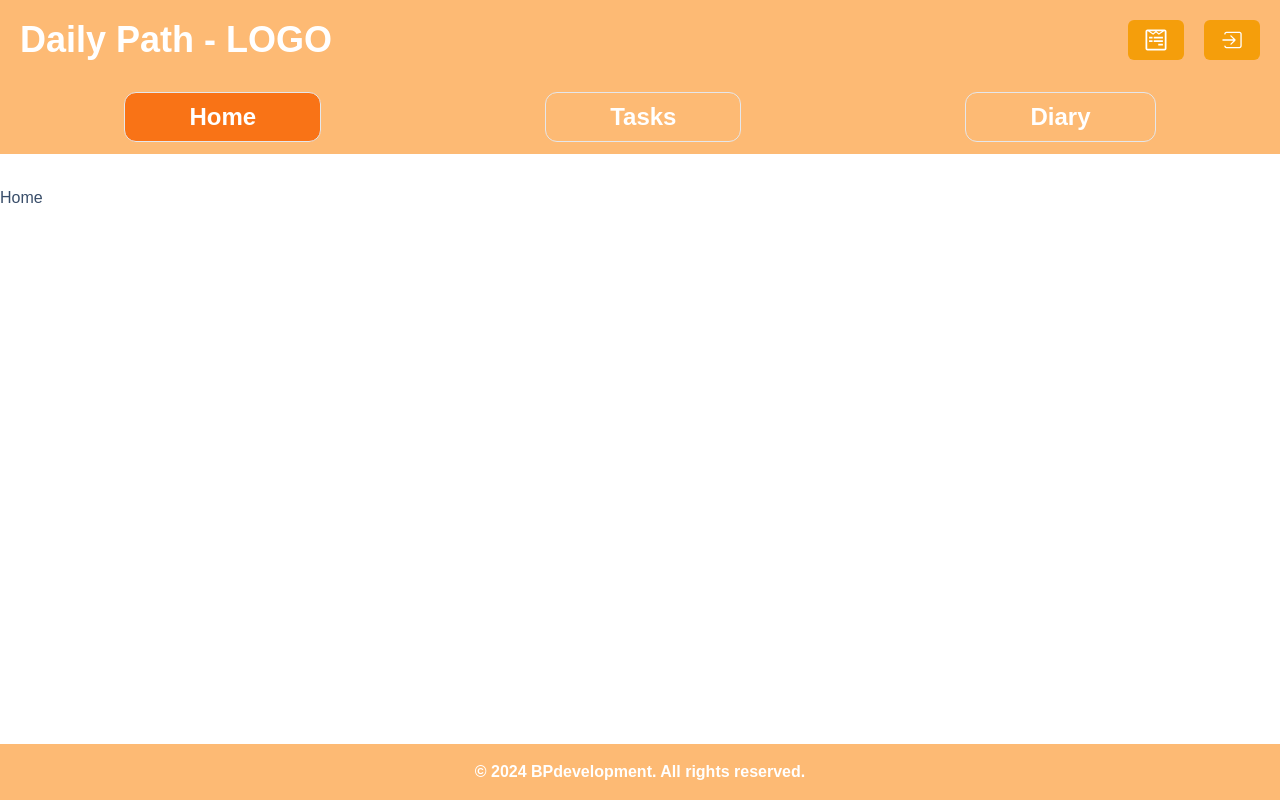
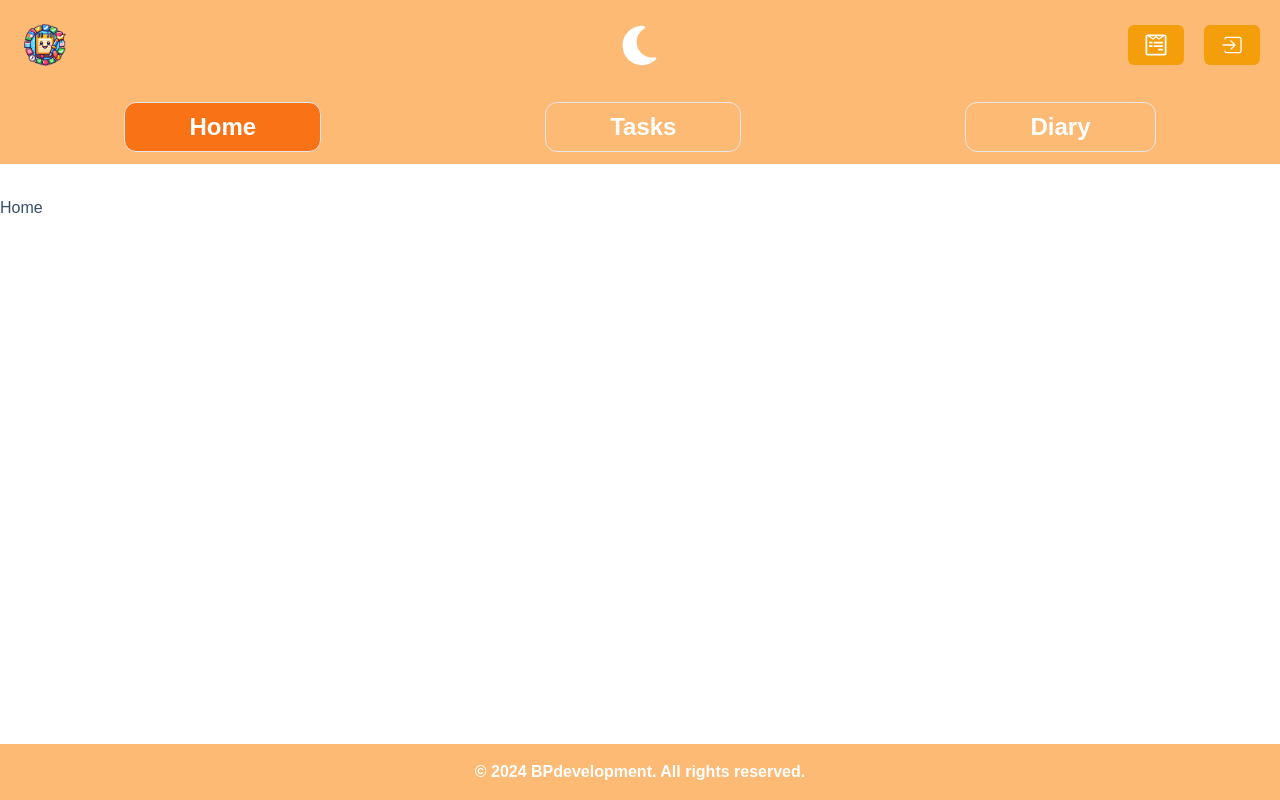
Before and after one commit to bojan-ski/next-daily-path, a Next.js app: page / in a window 1280 px wide. Built offline with nearby package versions, Linux system fonts and the light colour scheme; no server answers.

Commit message:
user is able to swith between light and dark theme/bg. ThemeToggle component created

```diff
--- a/app/layout.js
+++ b/app/layout.js
@@ -16,7 +16,7 @@ export const metadata = {
 export default function RootLayout({ children }) {
   return (
     // <html lang="en" data-theme="dracula">
-    <html lang="en" data-theme="winter">
+    <html lang="en">
       <body className="flex flex-col min-h-screen">
         <AppProvider>
           <Header />
--- a/app/loading.js
+++ b/app/loading.js
@@ -1,7 +1,7 @@
 const Loading = () => {
     return (
         <div className="flex items-center justify-center">
-            <div className="loading loading-ring w-96 bg-black" />
+            <div className="loading loading-ring w-96" />
         </div>
     )
 }
--- a/components/appLayout/header/OnboardingOptions.jsx
+++ b/components/appLayout/header/AuthenticationOptions.jsx
@@ -8,7 +8,7 @@ import SignOutBtn from "./SignOutBtn"
 import { FaWpforms } from "react-icons/fa";
 import { IoIosLogIn } from "react-icons/io";
 
-const OnboardingOptions = () => {
+const AuthenticationOptions = () => {
     const { userProfileDetails, setUserProfileDetails } = useGlobalContext()
 
     return (
@@ -16,7 +16,7 @@ const OnboardingOptions = () => {
             {userProfileDetails && userProfileDetails?.userLoggedIn ? (
                 <SignOutBtn setUserProfileDetails={setUserProfileDetails} />
             ) : (
-                <div className="flex items-center">
+                <div className="flex items-center justify-end">
                     <Link href='/sign-up' className="bg-amber-500 text-white rounded-md px-4 py-2 me-5 font-bold hover:bg-amber-600">
                         <FaWpforms size={24}/>
                     </Link>
@@ -29,4 +29,4 @@ const OnboardingOptions = () => {
     )
 }
 
-export default OnboardingOptions
+export default AuthenticationOptions
--- a/components/appLayout/header/Header.jsx
+++ b/components/appLayout/header/Header.jsx
@@ -1,12 +1,12 @@
 // components
+import TopHeader from "./TopHeader"
 import HeaderNavbar from "./HeaderNavbar"
-import Onboarding from "./Onboarding"
 
 const Header = () => {
   return (
     <header className="bg-orange-300">
-        <Onboarding/>
-        <HeaderNavbar/>
+      <TopHeader />
+      <HeaderNavbar />
     </header>
   )
 }
--- a/components/appLayout/header/HeaderNavbar.jsx
+++ b/components/appLayout/header/HeaderNavbar.jsx
@@ -11,11 +11,15 @@ const HeaderNavbar = () => {
         <nav className="navbar-header my-3 hidden md:block">
             <ul className="flex justify-center ">
                 {navigationLinks.map(({ href, label, altPath }) => {
-                    return <li key={href} className={`mx-28 font-bold border px-16 py-2 rounded-xl text-white hover:bg-orange-500 ${pathname === href || pathname === altPath ? 'bg-orange-500' : ''}`}>
-                        <Link href={href} className='text-2xl'>
+                    return <Link
+                        key={href}
+                        href={href}
+                        className={`mx-28 font-bold border px-16 py-2 rounded-xl text-white hover:bg-orange-500 ${pathname === href || pathname === altPath ? 'bg-orange-500' : ''}`}
+                    >
+                        <li href={href} className='text-2xl'>
                             {label}
-                        </Link>
-                    </li>
+                        </li>
+                    </Link>
                 })}
             </ul>
         </nav>
--- a/components/appLayout/header/Onboarding.jsx
+++ /dev/null
@@ -1,16 +0,0 @@
-// components
-import OnboardingOptions from "./OnboardingOptions"
-
-const Onboarding = () => {
-    return (
-        <div className="onboarding m-5 pb-3 flex justify-between">
-            <h2 className="text-4xl font-bold text-white">
-                Daily Path - LOGO
-            </h2>
-
-            <OnboardingOptions/>
-        </div>
-    )
-}
-
-export default Onboarding
--- a/components/appLayout/header/SignOutBtn.jsx
+++ b/components/appLayout/header/SignOutBtn.jsx
@@ -32,9 +32,11 @@ const SignOutBtn = ({ setUserProfileDetails }) => {
     }
 
     return (
-        <button onClick={() => logOutUser()} className="text-white bg-red-500 rounded-md px-4 py-2 hover:bg-red-600">
-            <FaSignOutAlt size={24}/>
-        </button>
+        <div className="sign-out-btn flex justify-end">
+            <button onClick={() => logOutUser()} className="text-white bg-red-500 rounded-md px-4 py-2 hover:bg-red-600">
+                <FaSignOutAlt size={24}/>
+            </button>
+        </div>
     )
 }
 
--- /dev/null
+++ b/components/appLayout/header/ThemeToggle.jsx
@@ -0,0 +1,36 @@
+'use client'
+import { useState } from "react";
+// icons
+import { FaSun } from "react-icons/fa";
+import { FaMoon } from "react-icons/fa6";
+
+const themes = {
+    light: 'winter',
+    dark: 'dracula'
+}
+
+const ThemeToggle = () => {
+    const [theme, setTheme] = useState(themes.light)
+
+    const toggleTheme = () => {
+        const newTheme = theme == themes.light ? themes.dark : themes.light
+        document.documentElement.setAttribute('data-theme', newTheme)
+        setTheme(newTheme)
+    }
+
+    return (
+        <div className="toggle-theme flex items-center justify-center">
+            {theme == 'winter' ? (
+                <button className="text-white hover:text-slate-950" onClick={toggleTheme}>
+                    <FaMoon size={45} />
+                </button>
+            ) : (
+                <button className="text-slate-950 hover:text-white" onClick={toggleTheme}>
+                    <FaSun size={45} />
+                </button>
+            )}
+        </div>
+    )
+}
+
+export default ThemeToggle
--- /dev/null
+++ b/components/appLayout/header/TopHeader.jsx
@@ -0,0 +1,22 @@
+import Image from 'next/image'
+// public - logo
+import Logo from '@/public/daily_path_logo.png'
+// components
+import AuthenticationOptions from "./AuthenticationOptions"
+import ThemeToggle from "./ThemeToggle"
+
+const TopHeader = () => {
+    return (
+        <div className="grid grid-cols-3 items-center mt-5 mx-5 mb-8">
+            <div className="logo">
+                <Image src={Logo} alt="logo" width={50}/>
+            </div>
+
+            <ThemeToggle />
+
+            <AuthenticationOptions />
+        </div>
+    )
+}
+
+export default TopHeader
--- a/tailwind.config.js
+++ b/tailwind.config.js
@@ -6,7 +6,7 @@ module.exports = {
     "./app/**/*.{js,ts,jsx,tsx,mdx}",
   ],
   daisyui: {
-    themes: ["dracula", "winter"],
+    themes: ["winter", "dracula"],
   },
   theme: {
     extend: {
```
Also changed, not shown: public/daily_path_logo.png (added).
